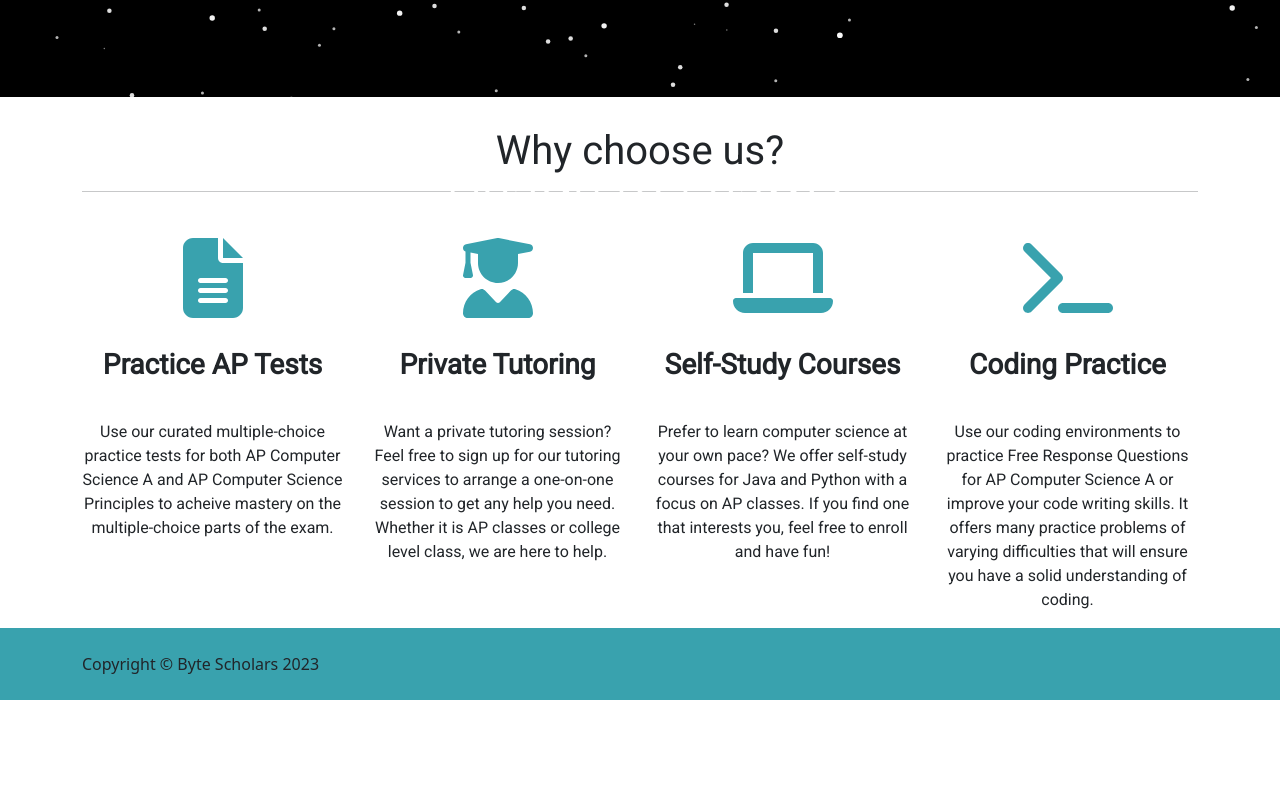
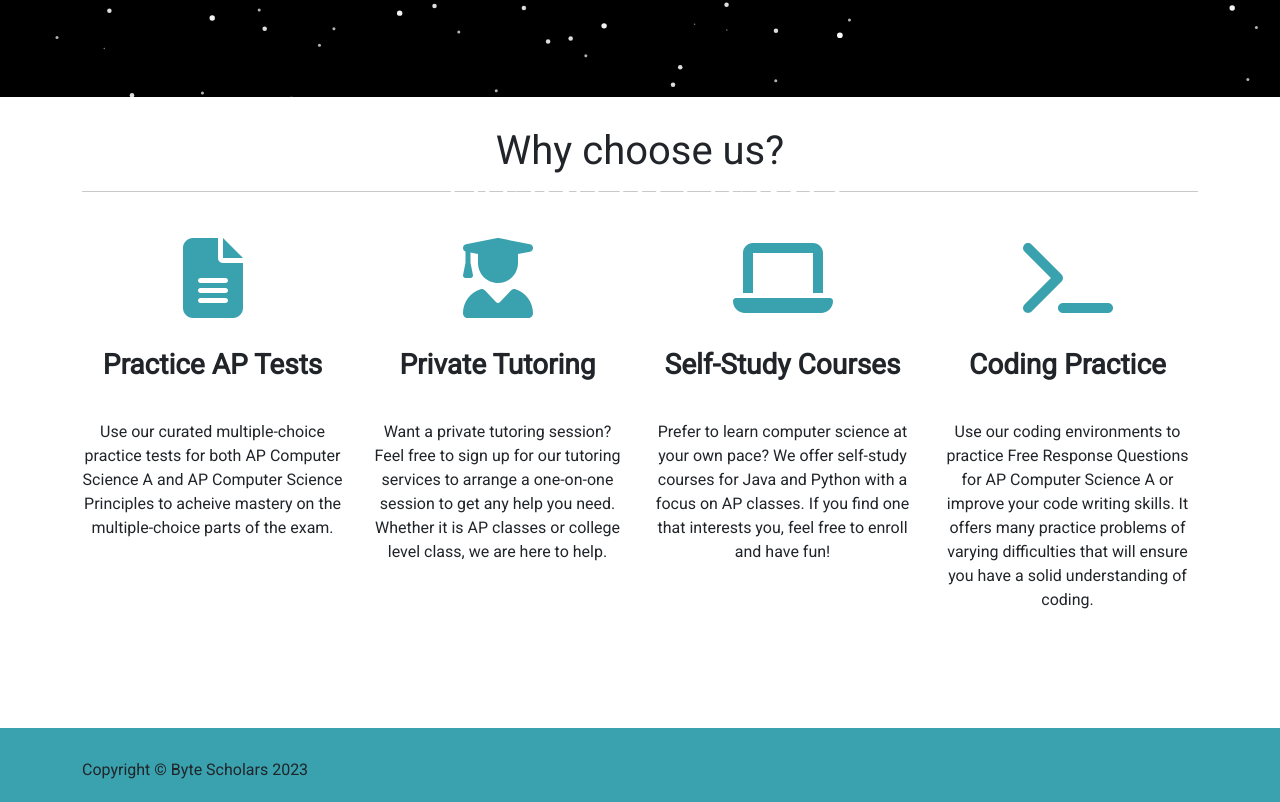
Before and after one commit to the-jaluxe/byte-scholars, a React (Create React App) app: page / in a window 1280 px wide. Shown: the part 599-1401 px from the top of the page. Built offline with nearby package versions, Linux system fonts and the light colour scheme.

Commit message:
Finished footer

```diff
--- a/src/components/Footer.js
+++ b/src/components/Footer.js
@@ -1,12 +1,11 @@
 function Footer(args) {
   return (
-    <footer class='footer py-4'>
+    <footer class='footer'>
       <div class='container'>
         <div class='row align-items-center'>
-          <div class='col-lg-4 text-lg-start'>
+          <div class='col-lg-4 text-lg-start footer-text'>
             Copyright &copy; Byte Scholars 2023
           </div>
-          <div class='col-lg-4 my-3 my-lg-0'></div>
         </div>
       </div>
     </footer>
--- a/src/index.css
+++ b/src/index.css
@@ -81,4 +81,11 @@ code {
 
 .footer {
   background-color: #39A2AE;
+  margin-top: 100px;
+  padding-bottom: 20px;
 }
+
+.footer-text {
+  font-family: 'Roboto';
+  padding-top: 30px;
+}
```
